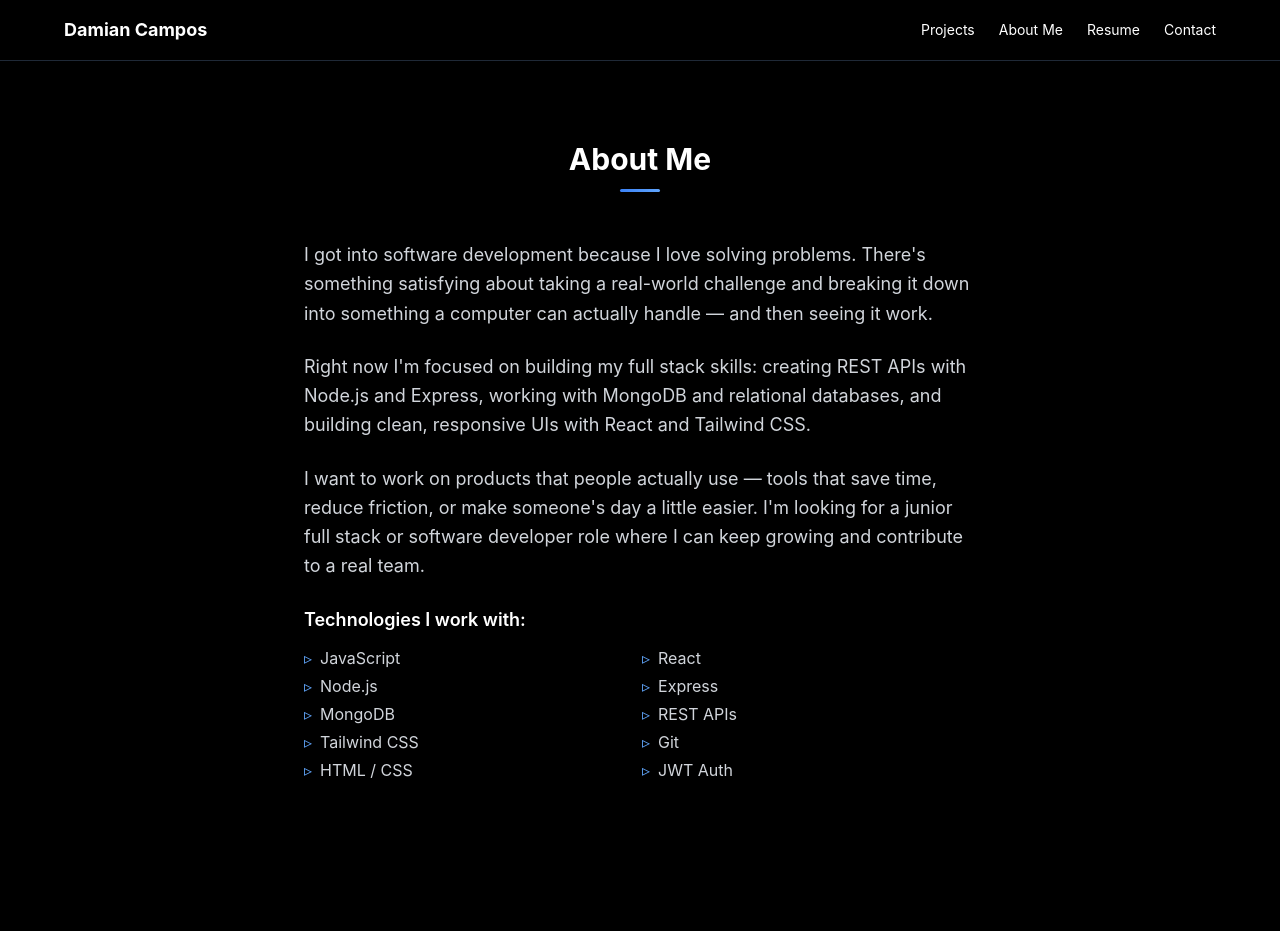
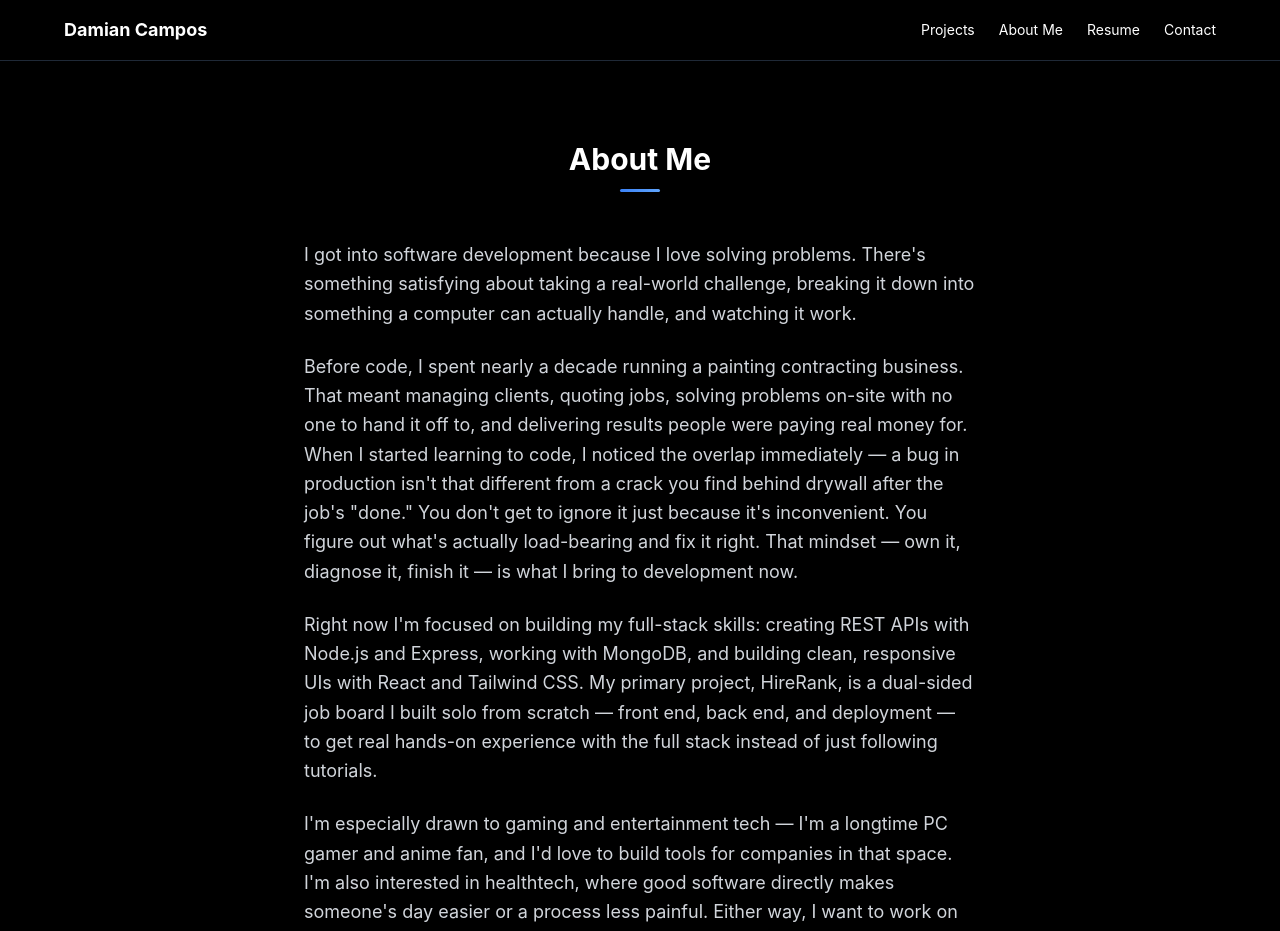
Before and after one commit to dcisxo/damiancampos-dev, a React (Vite) app in the folder client/: page /about in a window 1280 px wide. Shown: the top 931 px of the page. Before the commit the page ends 862 px from the top, so only its background shows below. Built offline with nearby package versions, Linux system fonts and the light colour scheme; no server answers.

Commit message:
Update index title, enhance AboutMe component content, and remove obsolete railway configuration

```diff
--- a/client/index.html
+++ b/client/index.html
@@ -4,7 +4,7 @@
     <meta charset="UTF-8" />
     <link rel="icon" type="image/svg+xml" href="/favicon.svg" />
     <meta name="viewport" content="width=device-width, initial-scale=1.0" />
-    <title>client</title>
+    <title>Welcome to My Portfolio</title>
   </head>
   <body>
     <div id="root"></div>
--- a/client/src/components/AboutMe/AboutMe.jsx
+++ b/client/src/components/AboutMe/AboutMe.jsx
@@ -7,21 +7,36 @@ const AboutMe = () => {
       <div className="max-w-2xl mx-auto space-y-6 text-gray-300 text-lg leading-relaxed">
         <p>
           I got into software development because I love solving problems.
-          There's something satisfying about taking a real-world challenge and
-          breaking it down into something a computer can actually handle — and
-          then seeing it work.
+          There's something satisfying about taking a real-world challenge,
+          breaking it down into something a computer can actually handle, and
+          watching it work.
         </p>
         <p>
-          Right now I'm focused on building my full stack skills: creating REST
-          APIs with Node.js and Express, working with MongoDB and relational
-          databases, and building clean, responsive UIs with React and Tailwind
-          CSS.
+          Before code, I spent nearly a decade running a painting contracting
+          business. That meant managing clients, quoting jobs, solving problems
+          on-site with no one to hand it off to, and delivering results people
+          were paying real money for. When I started learning to code, I noticed
+          the overlap immediately — a bug in production isn't that different
+          from a crack you find behind drywall after the job's "done." You don't
+          get to ignore it just because it's inconvenient. You figure out what's
+          actually load-bearing and fix it right. That mindset — own it,
+          diagnose it, finish it — is what I bring to development now.
         </p>
         <p>
-          I want to work on products that people actually use — tools that save
-          time, reduce friction, or make someone's day a little easier. I'm
-          looking for a junior full stack or software developer role where I can
-          keep growing and contribute to a real team.
+          Right now I'm focused on building my full-stack skills: creating REST
+          APIs with Node.js and Express, working with MongoDB, and building
+          clean, responsive UIs with React and Tailwind CSS. My primary project,
+          HireRank, is a dual-sided job board I built solo from scratch — front
+          end, back end, and deployment — to get real hands-on experience with
+          the full stack instead of just following tutorials.
+        </p>
+        <p>
+          I'm especially drawn to gaming and entertainment tech — I'm a longtime
+          PC gamer and anime fan, and I'd love to build tools for companies in
+          that space. I'm also interested in healthtech, where good software
+          directly makes someone's day easier or a process less painful. Either
+          way, I want to work on products people actually use, on a team where I
+          can keep learning and pull my weight from day one.
         </p>
         <div>
           <p className="text-white font-semibold mb-3">
```
Also changed, not shown: 1 other file (tests, documents, lock files or other folders).
